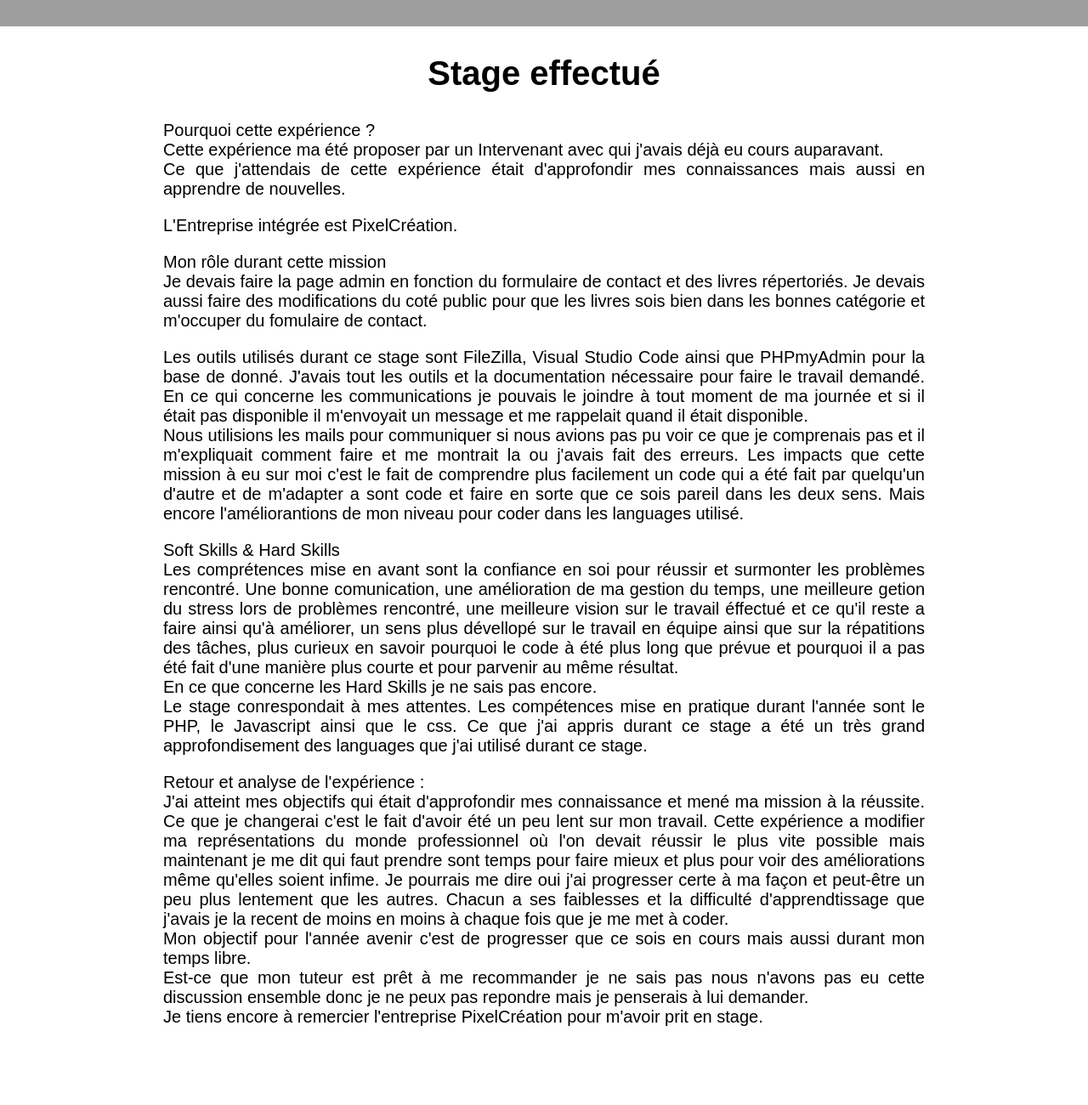
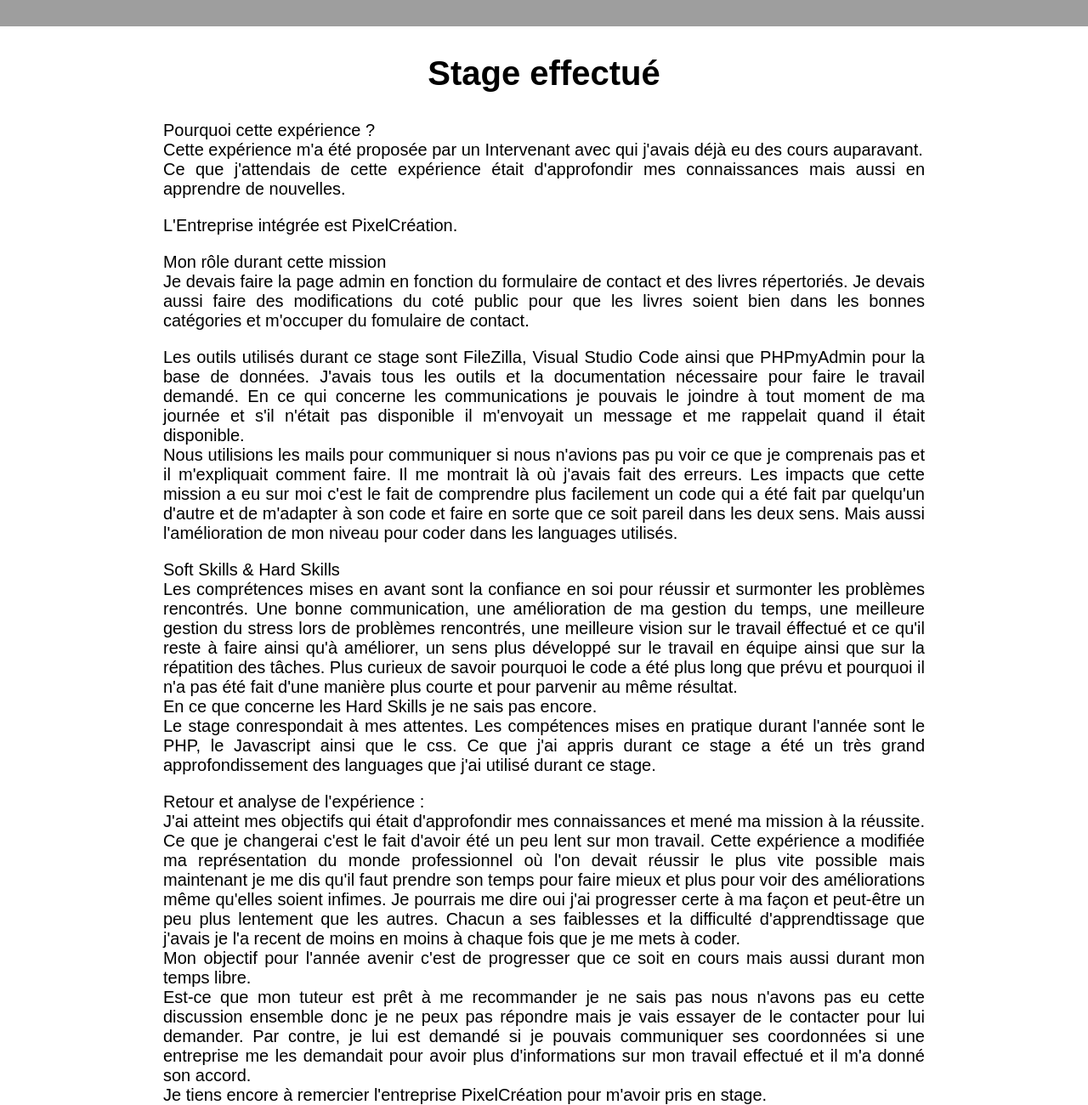
Before and after one commit to Kylian-B/Portfolio-stage, a plain HTML site: page recherche.html in a window 1280 px wide. Shown: the part 969-2269 px from the top of the page at 85% size. Before the commit the page ends 2177 px from the top, so only its background shows below. Drawn offline with nearby package versions, Linux system fonts and the light colour scheme; grey boxes are pictures that could not be loaded; a script that the page names is missing.

Commit message:
Add files via upload

```diff
--- a/recherche.html
+++ b/recherche.html
@@ -49,28 +49,28 @@
         <!-- just to make scrolling effect possible -->
         <h2 class="myH2">Stage effectué</h2>
         <p class="myP"></p>
-        <p class="myP">Pourquoi cette expérience ?</br>Cette expérience ma été proposer par un Intervenant avec qui j'avais déjà eu cours auparavant.<br>Ce que j'attendais de cette expérience était d'approfondir mes connaissances mais aussi en apprendre de nouvelles.</p>
+        <p class="myP">Pourquoi cette expérience ?</br>Cette expérience m'a été proposée par un Intervenant avec qui j'avais déjà eu des cours auparavant.<br>Ce que j'attendais de cette expérience était d'approfondir mes connaissances mais aussi en apprendre de nouvelles.</p>
         <p class="myP">L'Entreprise intégrée est PixelCréation.</p>
         <p class="myP">Mon rôle durant cette mission</br>
-                        Je devais faire la page admin en fonction du formulaire de contact et des livres répertoriés. Je devais aussi faire des modifications du coté public pour que les livres sois bien dans les bonnes catégorie et m'occuper du fomulaire de contact.
+                        Je devais faire la page admin en fonction du formulaire de contact et des livres répertoriés. Je devais aussi faire des modifications du coté public pour que les livres soient bien dans les bonnes catégories et m'occuper du fomulaire de contact.
         </p>
         <p class="myP">
-            Les outils utilisés durant ce stage sont FileZilla, Visual Studio Code ainsi que PHPmyAdmin pour la base de donné. J'avais tout les outils et la documentation nécessaire pour faire le travail demandé.
-            En ce qui concerne les communications je pouvais le joindre à tout moment de ma journée et si il était pas disponible il m'envoyait un message et me rappelait quand il était disponible.</br>
-            Nous utilisions les mails pour communiquer si nous avions pas pu voir ce que je comprenais pas et il m'expliquait comment faire et me montrait la ou j'avais fait des erreurs.
-            Les impacts que cette mission à eu sur moi c'est le fait de comprendre plus facilement un code qui a été fait par quelqu'un d'autre et de m'adapter a sont code et faire en sorte que ce sois pareil dans les deux sens. Mais encore l'améliorantions de mon niveau pour coder dans les languages utilisé.
+            Les outils utilisés durant ce stage sont FileZilla, Visual Studio Code ainsi que PHPmyAdmin pour la base de données. J'avais tous les outils et la documentation nécessaire pour faire le travail demandé.
+            En ce qui concerne les communications je pouvais le joindre à tout moment de ma journée et s'il n'était pas disponible il m'envoyait un message et me rappelait quand il était disponible.</br>
+            Nous utilisions les mails pour communiquer si nous n'avions pas pu voir ce que je comprenais pas et il m'expliquait comment faire. Il me montrait là où j'avais fait des erreurs.
+            Les impacts que cette mission a eu sur moi c'est le fait de comprendre plus facilement un code qui a été fait par quelqu'un d'autre et de m'adapter à son code et faire en sorte que ce soit pareil dans les deux sens. Mais aussi l'amélioration de mon niveau pour coder dans les languages utilisés.
         </p>
         <p class="myP">Soft Skills & Hard Skills</br>
-            Les comprétences mise en avant sont la confiance en soi pour réussir et surmonter les problèmes rencontré. Une bonne comunication, une amélioration de ma gestion du temps, une meilleure getion du stress lors de problèmes rencontré, une meilleure vision sur le travail éffectué et ce qu'il reste a faire ainsi qu'à améliorer, un sens plus dévellopé sur le travail en équipe ainsi que sur la répatitions des tâches, plus curieux en savoir pourquoi le code à été plus long que prévue et pourquoi il a pas été fait d'une manière plus courte et pour parvenir au même résultat.
+            Les comprétences mises en avant sont la confiance en soi pour réussir et surmonter les problèmes rencontrés. Une bonne communication, une amélioration de ma gestion du temps, une meilleure gestion du stress lors de problèmes rencontrés, une meilleure vision sur le travail éffectué et ce qu'il reste à faire ainsi qu'à améliorer, un sens plus développé sur le travail en équipe ainsi que sur la répatition des tâches. Plus curieux de savoir pourquoi le code a été plus long que prévu et pourquoi il n'a pas été fait d'une manière plus courte et pour parvenir au même résultat.
             </br>En ce que concerne les Hard Skills je ne sais pas encore.
-            </br>Le stage conrespondait à mes attentes. Les compétences mise en pratique durant l'année sont le PHP, le Javascript ainsi que le css. Ce que j'ai appris durant ce stage a été un très grand approfondisement des languages que j'ai utilisé durant ce stage.
+            </br>Le stage conrespondait à mes attentes. Les compétences mises en pratique durant l'année sont le PHP, le Javascript ainsi que le css. Ce que j'ai appris durant ce stage a été un très grand approfondissement des languages que j'ai utilisé durant ce stage.
         </p>
         <p class="myP">
             Retour et analyse de l'expérience :<br>
-            J'ai atteint mes objectifs qui était d'approfondir mes connaissance et mené ma mission à la réussite. Ce que je changerai c'est le fait d'avoir été un peu lent sur mon travail. Cette expérience a modifier ma représentations du monde professionnel où l'on devait réussir le plus vite possible mais maintenant je me dit qui faut prendre sont temps pour faire mieux et plus pour voir des améliorations même qu'elles soient infime. Je pourrais me dire oui j'ai progresser certe à ma façon et peut-être un peu plus lentement que les autres. Chacun a ses faiblesses et la difficulté d'apprendtissage que j'avais je la recent de moins en moins à chaque fois que je me met à coder.
-            <br> Mon objectif pour l'année avenir c'est de progresser que ce sois en cours mais aussi durant mon temps libre.
-            <br>Est-ce que mon tuteur est prêt à me recommander je ne sais pas nous n'avons pas eu cette discussion ensemble donc je ne peux pas repondre mais je penserais à lui demander.
-            <br> Je tiens encore à remercier l'entreprise PixelCréation pour m'avoir prit en stage.
+            J'ai atteint mes objectifs qui était d'approfondir mes connaissances et mené ma mission à la réussite. Ce que je changerai c'est le fait d'avoir été un peu lent sur mon travail. Cette expérience a modifiée ma représentation du monde professionnel où l'on devait réussir le plus vite possible mais maintenant je me dis qu'il faut prendre son temps pour faire mieux et plus pour voir des améliorations même qu'elles soient infimes. Je pourrais me dire oui j'ai progresser certe à ma façon et peut-être un peu plus lentement que les autres. Chacun a ses faiblesses et la difficulté d'apprendtissage que j'avais je l'a recent de moins en moins à chaque fois que je me mets à coder.
+            <br> Mon objectif pour l'année avenir c'est de progresser que ce soit en cours mais aussi durant mon temps libre.
+            <br>Est-ce que mon tuteur est prêt à me recommander je ne sais pas nous n'avons pas eu cette discussion ensemble donc je ne peux pas répondre mais je vais essayer de le contacter pour lui demander. Par contre, je lui est demandé si je pouvais communiquer ses coordonnées si une entreprise me les demandait pour avoir plus d'informations sur mon travail effectué et il m'a donné son accord.
+            <br> Je tiens encore à remercier l'entreprise PixelCréation pour m'avoir pris en stage.
         </p>
     </div>
 
```
